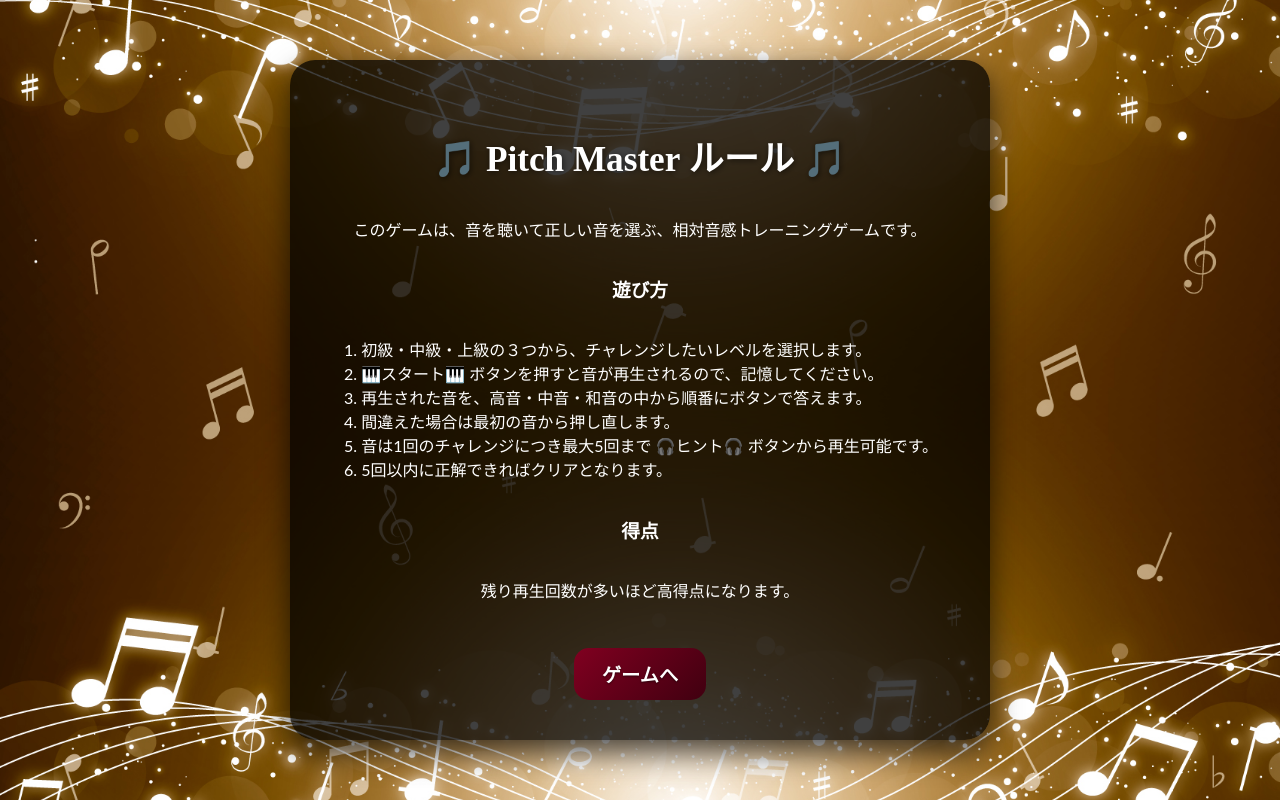
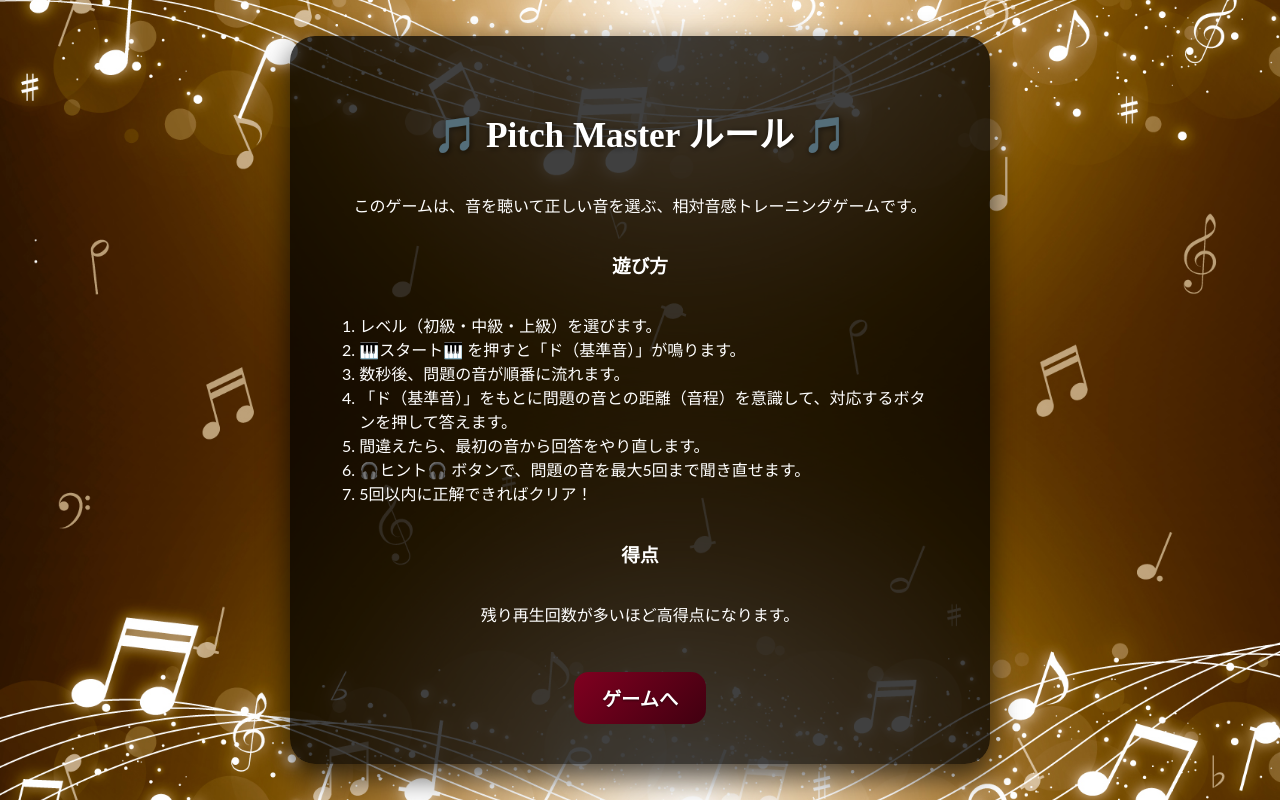
Before and after one commit to iyadomiran/music_challenge, a Django app: page /rules/ in a window 1280 px wide. Run offline with Django 5.2, Linux system fonts and the light colour scheme.

Commit message:
update game rules

```diff
--- a/compose/templates/compose/rules.html
+++ b/compose/templates/compose/rules.html
@@ -14,12 +14,13 @@
 
         <h3>遊び方</h3>
         <ol>
-            <li>初級・中級・上級の３つから、チャレンジしたいレベルを選択します。</li>
-            <li>🎹スタート🎹 ボタンを押すと音が再生されるので、記憶してください。</li>
-            <li>再生された音を、高音・中音・和音の中から順番にボタンで答えます。</li>
-            <li>間違えた場合は最初の音から押し直します。</li>
-            <li>音は1回のチャレンジにつき最大5回まで 🎧ヒント🎧 ボタンから再生可能です。</li>
-            <li>5回以内に正解できればクリアとなります。</li>
+            <li>レベル（初級・中級・上級）を選びます。</li>
+            <li>🎹スタート🎹 を押すと「ド（基準音）」が鳴ります。</li>
+            <li>数秒後、問題の音が順番に流れます。</li>
+            <li>「ド（基準音）」をもとに問題の音との距離（音程）を意識して、対応するボタンを押して答えます。</li>
+            <li>間違えたら、最初の音から回答をやり直します。</li>
+            <li>🎧ヒント🎧 ボタンで、問題の音を最大5回まで聞き直せます。</li>
+            <li>5回以内に正解できればクリア！</li>
         </ol>
 
         <h3>得点</h3>
```
